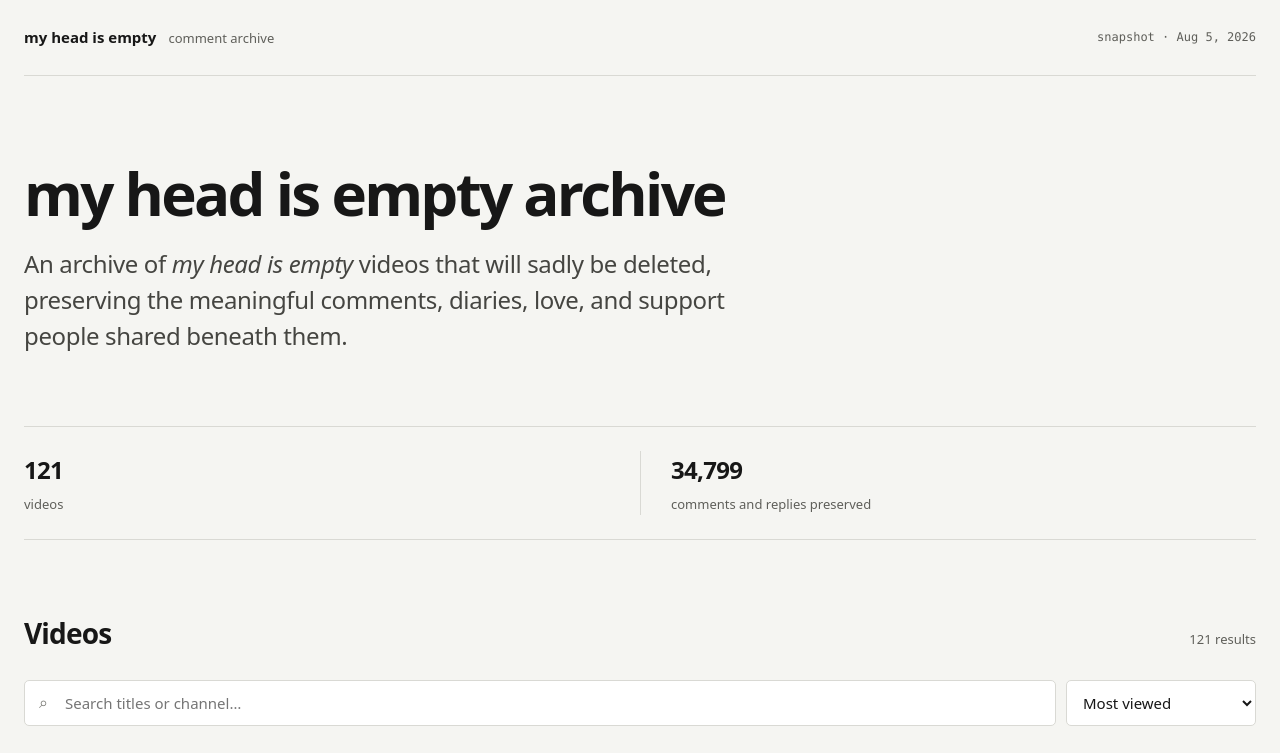
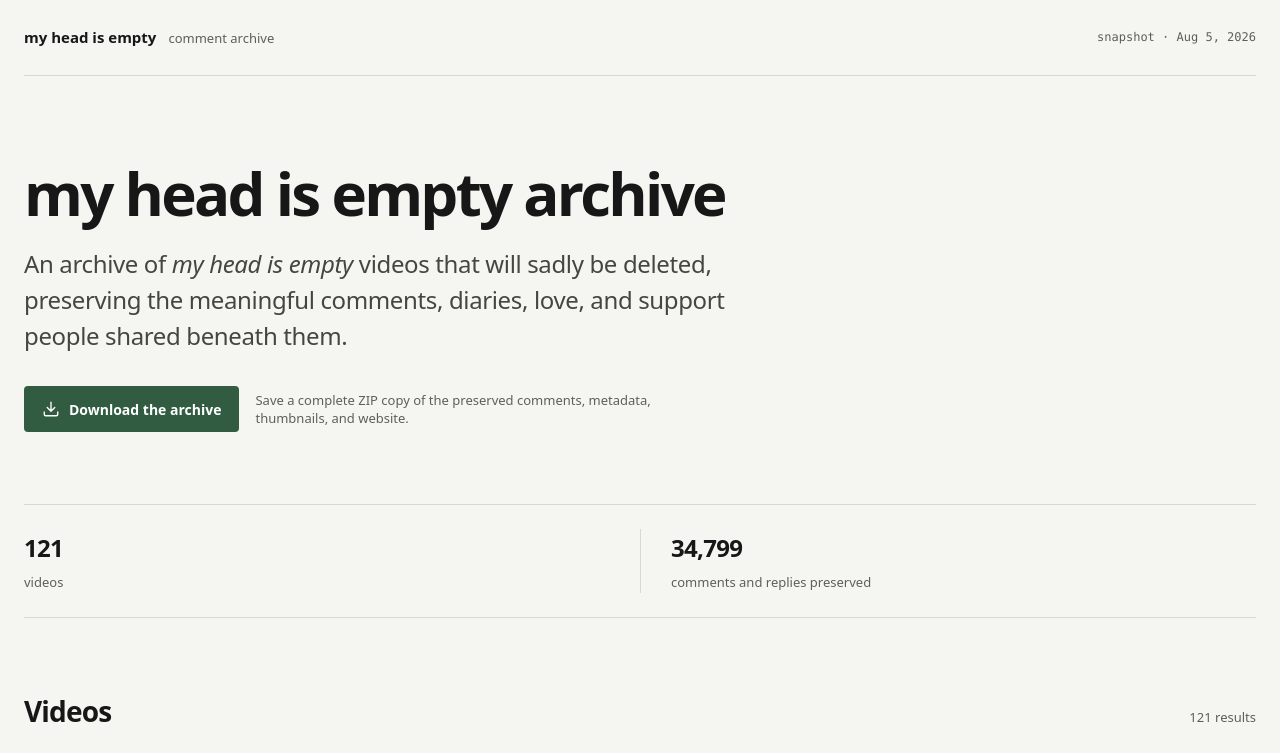
Before and after one commit to c0ntrix/my-head-is-empty-comment-archive, a website: page docs/index.html in a window 1280 px wide. Shown: the top 753 px of the page. Drawn offline with Linux system fonts and the light colour scheme.

Commit message:
added download button to backup the site

```diff
--- a/docs/app.js
+++ b/docs/app.js
@@ -33,6 +33,13 @@ function renderIndex() {
     <section class="hero">
       <h1>my head is empty archive</h1>
       <p class="hero-note">An archive of <em>my head is empty</em> videos that will sadly be deleted, preserving the meaningful comments, diaries, love, and support people shared beneath them.</p>
+      <div class="archive-download">
+        <a class="download-button" href="https://github.com/c0ntrix/my-head-is-empty-comment-archive/archive/refs/heads/main.zip" aria-label="Download a complete copy of the comment archive as a ZIP file">
+          <svg viewBox="0 0 24 24" aria-hidden="true"><path d="M12 3v12m0 0 5-5m-5 5-5-5M5 21h14a2 2 0 0 0 2-2v-3M3 16v3a2 2 0 0 0 2 2"/></svg>
+          Download the archive
+        </a>
+        <p>Save a complete ZIP copy of the preserved comments, metadata, thumbnails, and website.</p>
+      </div>
     </section>
     <section class="archive-stats" aria-label="Archive totals">
       ${stat(archiveIndex.totals.videos, "videos")}
--- a/docs/styles.css
+++ b/docs/styles.css
@@ -102,6 +102,48 @@ h1, h2, h3, p { overflow-wrap: anywhere; }
 }
 
 .hero-note em { font-style: italic; }
+
+.archive-download {
+  display: flex;
+  gap: 16px;
+  align-items: center;
+  margin-top: 32px;
+}
+
+.download-button {
+  display: inline-flex;
+  flex: 0 0 auto;
+  gap: 9px;
+  align-items: center;
+  min-height: 46px;
+  padding: 0 18px;
+  border-radius: 4px;
+  background: var(--accent);
+  color: white;
+  font-size: 14px;
+  font-weight: 620;
+  text-decoration: none;
+}
+
+.download-button:hover { background: #284d36; }
+
+.download-button svg {
+  width: 18px;
+  height: 18px;
+  fill: none;
+  stroke: currentColor;
+  stroke-linecap: round;
+  stroke-linejoin: round;
+  stroke-width: 1.8;
+}
+
+.archive-download p {
+  max-width: 410px;
+  margin: 0;
+  color: var(--secondary);
+  font-size: 13px;
+  line-height: 1.45;
+}
 
 .archive-stats {
   display: grid;
@@ -542,6 +584,8 @@ footer {
   .brand { display: block; }
   .brand-secondary { display: block; margin-top: 1px; }
   .hero { padding: 62px 0 52px; }
+  .archive-download { display: block; }
+  .archive-download p { margin-top: 11px; }
   .archive-stats { grid-template-columns: 1fr; gap: 14px; }
   .stat + .stat { padding-top: 14px; padding-left: 0; border-top: 1px solid var(--border); border-left: 0; }
   .controls { grid-template-columns: 1fr; }
```
